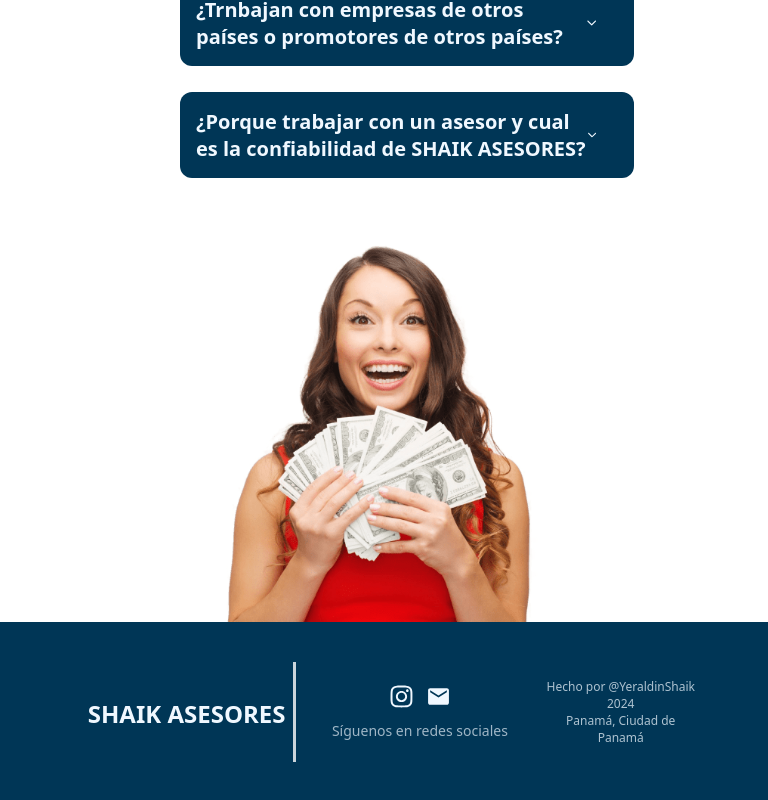
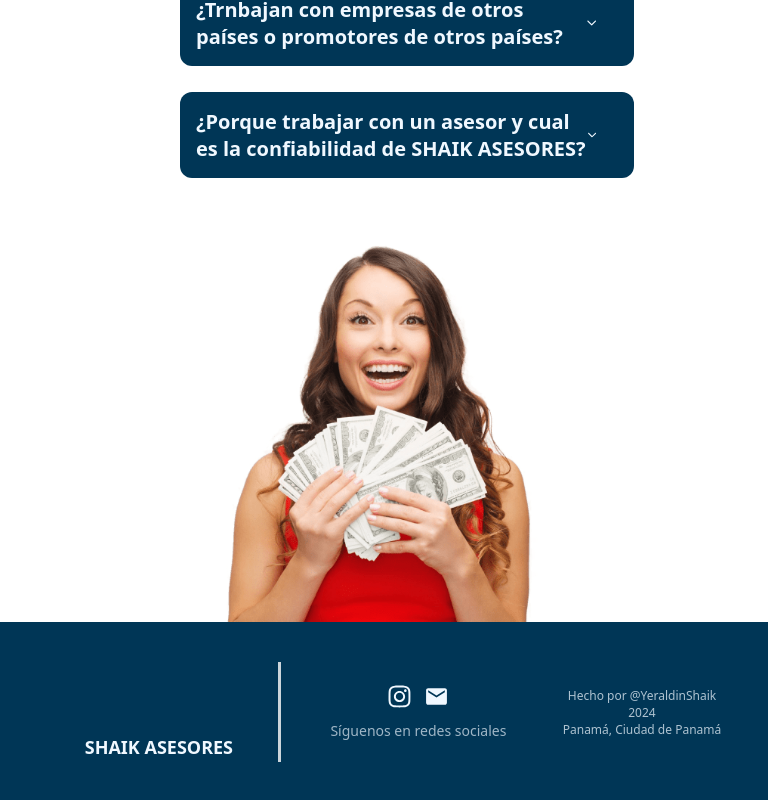
Before and after one commit to YeralTech/web-Shaik, a React (Vite) app: page /preguntas in a window 768 px wide. Shown: the part 551-1351 px from the top of the page. Built offline with nearby package versions, Linux system fonts and the light colour scheme.

Commit message:
corrigiendo medidas en el footer

```diff
--- a/src/components/Banner-Home/style.css
+++ b/src/components/Banner-Home/style.css
@@ -73,6 +73,7 @@
 }
  .banner-Container img {
     width: 60%;
+    height: 40%;
  }
  @keyframes animacionAparicionIzquierda {
      0% {
@@ -87,7 +88,8 @@
  }
 
 
- @media (max-width: 768px) and (max-width: 991px) {
+  /* Medidas para pantallas pequeñas */
+  @media screen and (min-width: 768px) and (max-width: 991px) {
     /* Bannner  */
 .verctor-Line {
     width: 20%;
@@ -118,6 +120,7 @@
 }
  .banner-Container img {
     width: 60%;
+    height: 40%;
  }
  @keyframes animacionAparicionIzquierda {
      0% {
--- a/src/components/Footer/mobile.css
+++ /dev/null
@@ -1,167 +0,0 @@
-
-@media screen and (max-width: 767px) {
-
-    .container-footer {
-        background: #003656;
-        color: aliceblue;
-        width: auto;
-        height: 100px;
-        display: grid;
-        grid-template-columns: 35% 40% 25%;
-        text-align: center;
-        align-items: center;
-        padding: 40px 40px 40px 40px;
-    }
-
-    .title-Footer-container {
-
-        color: aliceblue;
-        border-right: solid #fcfcfcce;
-        height: 100px;
-        width: 100px;
-        display: flex;
-        text-align: center;
-        align-items: center;
-        justify-content: center;
-        margin: 0;
-
-    }
-    .title-Footer-container h1 {
-        font-size: 10px;
-        color: rgb(240, 248, 255);
-        margin: 0;
-        height: 100px;
-        width: 100px;
-
-    }
-
-    .socialMedia-Title{
-        text-align: center;
-        font-size: 10px;
-        color: rgba(240, 248, 255, 0.664);
-        margin: 0;
-        text-align: center;
-        justify-content: center;
-        align-items: center;
-      }
-    .socialMedia-Container {
-
-       display: flex;
-       flex-direction: column;
-        justify-content: center;
-        align-items: center;
-        text-align: center;
-
-    }
-
-    .socialMedia-Icon {
-        text-decoration: none;
-        list-style: none;
-        display: flex;
-        flex-direction: row;
-        gap: 12px ;
-    }
-    #instagram,
-    #mail {
-        width: 15px;
-        height: auto;
-        gap: 6px;
-        object-fit: contain;
-        padding-bottom: 6px;
-        cursor: pointer;
-    }
-
-    #instagram:hover,
-    #mail:hover {
-        color: yellow;
-    }
-    .sign {
-        font-size: 8px;
-        align-items: end;
-        color: rgba(240, 248, 255, 0.726);
-        font-family: system-ui, -apple-system, BlinkMacSystemFont, 'Segoe UI', Roboto, Oxygen, Ubuntu, Cantarell, 'Open Sans', 'Helvetica Neue', sans-serif;
-    }
-
-     }
-
-     @media (min-width: 768px) and (max-width: 991px) {
-
-    .container-footer {
-        background: #003656;
-        color: aliceblue;
-        width: auto;
-        height: 100px;
-        display: grid;
-        grid-template-columns: 35% 40% 25%;
-        text-align: center;
-        align-items: center;
-        padding: 40px 40px 40px 0px;
-    }
-
-    .title-Footer-container {
-
-        color: aliceblue;
-        border-right: solid #fcfcfcce;
-        height: 100px;
-        width: auto;
-        display: flex;
-        text-align: center;
-        align-items: center;
-        justify-content: center;
-        margin: 0;
-
-    }
-    .title-Footer-container h1 {
-        font-size: 18px;
-        color: rgb(240, 248, 255);
-        margin: 0;
-
-    }
-
-    .socialMedia-Title{
-        text-align: center;
-        font-size: 14px;
-        color: rgba(240, 248, 255, 0.664);
-        margin: 0;
-        text-align: center;
-        justify-content: center;
-        align-items: center;
-      }
-    .socialMedia-Container {
-
-       display: flex;
-       flex-direction: column;
-        justify-content: center;
-        align-items: center;
-        text-align: center;
-
-    }
-
-    .socialMedia-Icon {
-        text-decoration: none;
-        list-style: none;
-        display: flex;
-        flex-direction: row;
-        gap: 12px ;
-    }
-    #instagram,
-    #mail {
-        width: 25px;
-        height: auto;
-        gap: 12px;
-        object-fit: contain;
-        padding-bottom: 12px;
-        cursor: pointer;
-    }
-
-    #instagram:hover,
-    #mail:hover {
-        color: yellow;
-    }
-    .sign {
-        font-size: 12px;
-        align-items: end;
-        color: rgba(240, 248, 255, 0.726);
-        font-family: system-ui, -apple-system, BlinkMacSystemFont, 'Segoe UI', Roboto, Oxygen, Ubuntu, Cantarell, 'Open Sans', 'Helvetica Neue', sans-serif;
-    }
-     }
--- a/src/components/Footer/style.css
+++ b/src/components/Footer/style.css
@@ -12,7 +12,6 @@
 }
 
 .title-Footer-container {
-
     color: aliceblue;
     border-right: solid #fcfcfcce;
     height: 100px;
@@ -22,33 +21,27 @@
     align-items: center;
     justify-content: center;
     margin: 0;
+}
 
-}
 .title-Footer-container h1 {
     font-size: 24px;
     color: rgb(240, 248, 255);
     margin: 0;
-    height: 100px;
     width: 300px;
 }
 
-.socialMedia-Title{
-    text-align: center;
+.socialMedia-Title {
     font-size: 14px;
     color: rgba(240, 248, 255, 0.664);
     margin: 0;
-    text-align: center;
-    justify-content: center;
-    align-items: center;
-  }
+}
+
 .socialMedia-Container {
-
-   display: flex;
-   flex-direction: column;
+    display: flex;
+    flex-direction: column;
     justify-content: center;
     align-items: center;
     text-align: center;
-
 }
 
 .socialMedia-Icon {
@@ -56,10 +49,10 @@
     list-style: none;
     display: flex;
     flex-direction: row;
-    gap: 12px ;
+    gap: 12px;
 }
-#instagram,
-#mail {
+
+#instagram, #mail {
     width: 25px;
     height: auto;
     gap: 12px;
@@ -68,13 +61,55 @@
     cursor: pointer;
 }
 
-#instagram:hover,
-#mail:hover {
+#instagram:hover, #mail:hover {
     color: yellow;
 }
+
 .sign {
     font-size: 12px;
-    align-items: end;
     color: rgba(240, 248, 255, 0.726);
     font-family: system-ui, -apple-system, BlinkMacSystemFont, 'Segoe UI', Roboto, Oxygen, Ubuntu, Cantarell, 'Open Sans', 'Helvetica Neue', sans-serif;
 }
+
+@media screen and (max-width: 767px) {
+    .container-footer {
+        padding: 40px;
+    }
+
+    .title-Footer-container {
+        width: 100px;
+        height: 100px;
+    }
+
+    .title-Footer-container h1 {
+        font-size: 10px;
+    }
+
+    .socialMedia-Title {
+        font-size: 10px;
+    }
+
+    #instagram, #mail {
+        width: 15px;
+        gap: 6px;
+        padding-bottom: 6px;
+    }
+
+    .sign {
+        font-size: 8px;
+    }
+}
+
+@media (min-width: 768px) and (max-width: 991px) {
+    .container-footer {
+        padding: 40px;
+    }
+
+    .title-Footer-container h1 {
+        font-size: 18px;
+    }
+
+    .socialMedia-Title {
+        font-size: 14px;
+    }
+}
```
